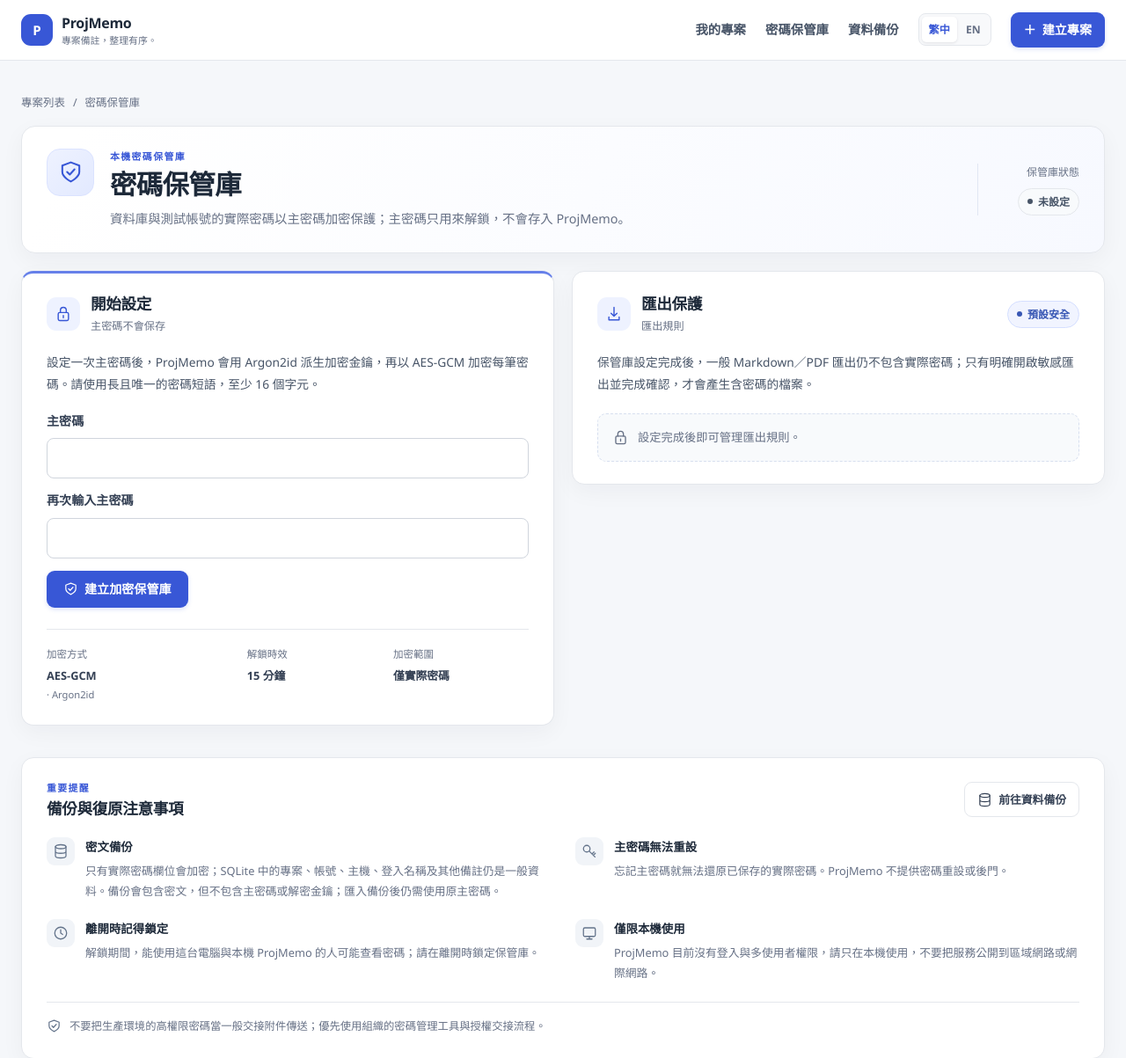
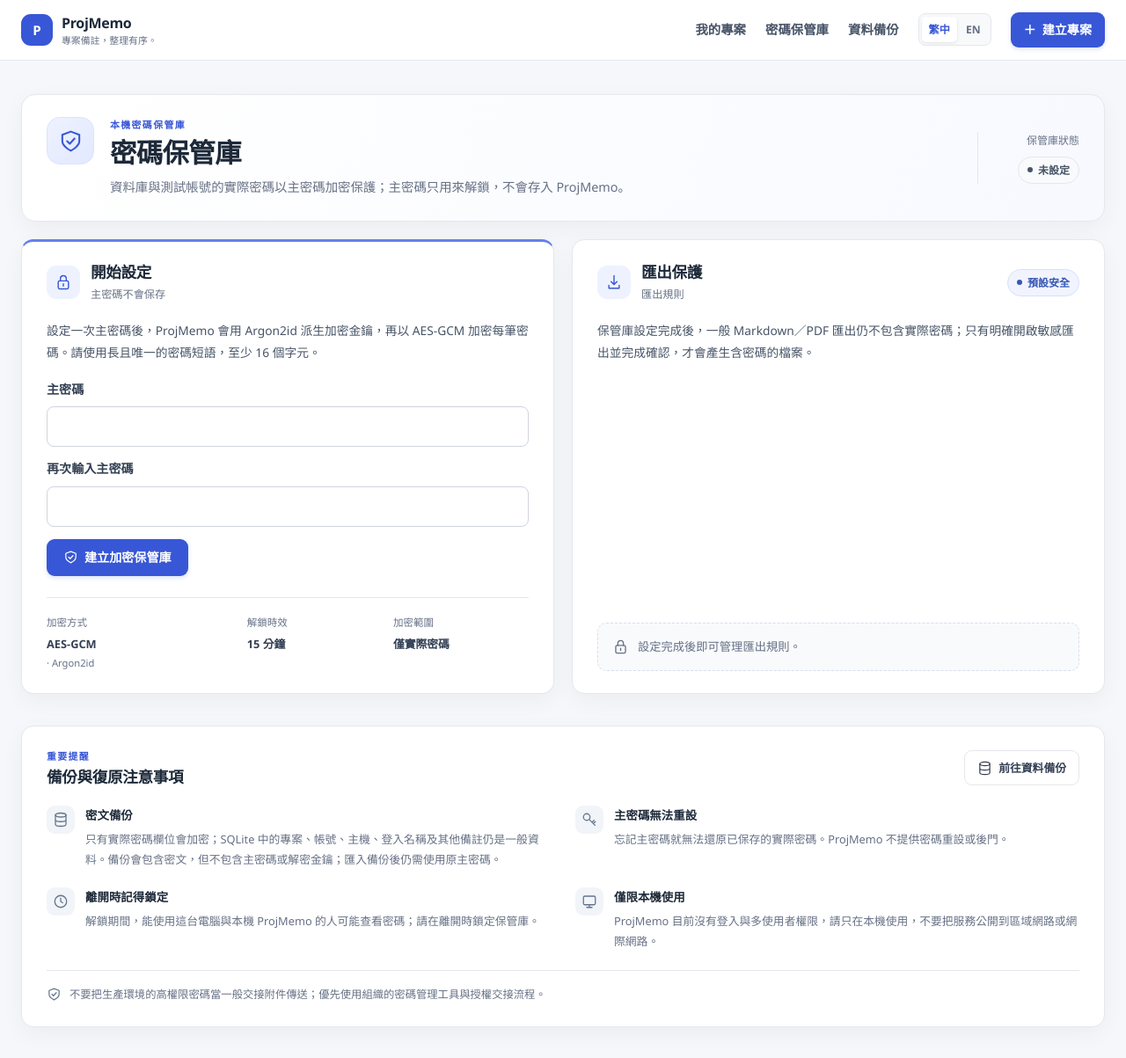
Before and after one commit to Zimkjdv/ProjMemo, a FastAPI app: page /settings/vault in a window 1280 px wide. Shown: the top 1203 px of the page at 88% size. Run offline with FastAPI, Linux system fonts and the light colour scheme; data comes from the database, SQL or seed files in the repository; data that the repository does not hold is empty.

Commit message:
ui: align vault cards and remove redundant breadcrumb
Stretch desktop vault cards to equal content-driven heights; align security facts and export controls at the bottom without fixed heights or clipped content.

Remove the vault breadcrumb while preserving main navigation, bump the stylesheet cache version, and extend bilingual UI regressions. Record 20 desktop layout checks and 83 passing Python tests in CHANGELOG.MD.

```diff
--- a/app/static/styles.css
+++ b/app/static/styles.css
@@ -524,8 +524,9 @@ html[lang="en"] .dashboard-hero .hero-title, html[lang="en"] .dashboard-hero .he
 .vault-emblem svg { width: 29px; height: 29px; }
 .vault-hero-status { display: flex; flex-shrink: 0; flex-direction: column; align-items: flex-end; gap: 8px; min-width: 116px; padding-left: 24px; border-left: 1px solid #e1e6f3; }
 .vault-status-label { color: var(--muted); font-size: .75rem; }
-.vault-workspace { display: grid; grid-template-columns: minmax(0, 1fr) minmax(0, 1fr); align-items: start; gap: 20px; margin-bottom: 20px; }
+.vault-workspace { display: grid; grid-template-columns: minmax(0, 1fr) minmax(0, 1fr); align-items: stretch; gap: 20px; margin-bottom: 20px; }
 .vault-panel, .vault-notice { min-width: 0; padding: 25px 28px; }
+.vault-panel { display: flex; flex-direction: column; }
 .vault-access-panel { border-top: 3px solid #6680e9; padding-top: 23px; }
 .vault-panel-heading { display: flex; align-items: center; gap: 12px; margin-bottom: 20px; }
 .vault-panel-heading h2 { font-size: 1.1rem; }
@@ -535,16 +536,16 @@ html[lang="en"] .dashboard-hero .hero-title, html[lang="en"] .dashboard-hero .he
 .vault-section-icon svg, .vault-rule-icon svg { width: 20px; height: 20px; }
 .vault-icon-open { color: #027a48; background: #ecfdf3; }
 .vault-panel-copy { margin-bottom: 18px; color: #475467; font-size: .86rem; line-height: 1.8; }
-.vault-form { display: grid; gap: 14px; }
+.vault-form { display: grid; gap: 14px; margin: 0 0 24px; }
 .vault-form label { margin: 0; }
 .vault-form input { min-height: 46px; margin-top: 8px; }
 .vault-form .button { justify-self: start; min-height: 42px; padding-right: 18px; padding-left: 18px; }
 .vault-page .button svg { width: 17px; height: 17px; flex-shrink: 0; }
-.vault-lock-form { margin: 18px 0 0; }
+.vault-lock-form { margin: 18px 0 24px; }
 .vault-unlocked-note { display: flex; align-items: flex-start; gap: 11px; padding: 15px; border: 1px solid #c9e9d6; border-radius: 10px; color: #175b3d; background: #f2fbf5; }
 .vault-unlocked-note svg { width: 20px; height: 20px; flex-shrink: 0; margin-top: 2px; }
 .vault-unlocked-note p { margin: 0; font-size: .86rem; line-height: 1.8; }
-.vault-facts { display: grid; grid-template-columns: 1.4fr 1fr 1fr; gap: 12px; margin: 24px 0 0; padding-top: 19px; border-top: 1px solid var(--line); }
+.vault-facts { display: grid; grid-template-columns: 1.4fr 1fr 1fr; gap: 12px; margin: auto 0 0; padding-top: 19px; border-top: 1px solid var(--line); }
 .vault-facts dt { margin-bottom: 5px; color: var(--muted); font-size: .72rem; }
 .vault-facts dd { margin: 0; color: #344054; font-size: .8rem; font-weight: 700; }
 .vault-facts dd span { display: block; margin-top: 2px; color: var(--muted); font-size: .7rem; font-weight: 500; }
@@ -555,14 +556,14 @@ html[lang="en"] .dashboard-hero .hero-title, html[lang="en"] .dashboard-hero .he
 .vault-state-warning { border-color: #fedf89; color: #b54708; background: #fffaeb; }
 .vault-export-enabled { border-color: #fedf89; }
 .export-vault-panel .security-warning { margin: 0 0 16px; }
-.export-policy-form { display: grid; gap: 14px; padding-top: 16px; border-top: 1px solid var(--line); }
+.export-policy-form { display: grid; gap: 14px; margin-top: auto; padding-top: 16px; border-top: 1px solid var(--line); }
 .export-policy-form .vault-policy-option { align-items: flex-start; gap: 11px; margin: 0; padding: 13px 14px; border: 1px solid var(--line); border-radius: 9px; background: #f8fafc; cursor: pointer; }
 .vault-policy-option input { width: 18px; height: 18px; flex-shrink: 0; margin-top: 2px; accent-color: var(--primary); }
 .vault-policy-option strong { display: block; font-size: .82rem; font-weight: 650; line-height: 1.7; }
 .vault-policy-option small { display: block; margin-top: 3px; color: var(--muted); font-size: .72rem; font-weight: 400; }
 .export-policy-form .button { justify-self: end; }
 .vault-policy-help { margin: 0; color: var(--muted); font-size: .76rem; }
-.vault-policy-pending { display: flex; align-items: center; gap: 10px; margin-top: 20px; padding: 16px; border: 1px dashed #d7dfef; border-radius: 10px; color: var(--muted); background: #f8fafc; font-size: .83rem; }
+.vault-policy-pending { display: flex; align-items: center; gap: 10px; margin-top: auto; padding: 16px; border: 1px dashed #d7dfef; border-radius: 10px; color: var(--muted); background: #f8fafc; font-size: .83rem; }
 .vault-policy-pending svg { width: 19px; height: 19px; flex-shrink: 0; }
 .security-warning { padding: 11px 13px; border: 1px solid #fedf89; border-radius: 9px; color: #7a2e0e; background: #fffaeb; font-size: .82rem; }
 .vault-notice-heading { display: flex; align-items: center; justify-content: space-between; gap: 20px; margin-bottom: 20px; }
--- a/app/templates/base.html
+++ b/app/templates/base.html
@@ -6,7 +6,7 @@
     <title>{% block title %}ProjMemo{% endblock %}</title>
     <meta name="referrer" content="same-origin">
     <meta name="csrf-token" content="{{ csrf_token }}">
-    <link rel="stylesheet" href="{{ url_for('static', path='styles.css') }}?v=20261013-vault-workspace">
+    <link rel="stylesheet" href="{{ url_for('static', path='styles.css') }}?v=20261013-vault-equal-height">
   </head>
   <body>
     <header class="site-header">
--- a/app/templates/vault.html
+++ b/app/templates/vault.html
@@ -15,7 +15,6 @@
 {%- endmacro %}
 {% block content %}
 <div class="vault-page" data-vault-state="{{ 'setup' if not vault_configured else 'unlocked' if vault_unlocked else 'locked' }}">
-<nav class="breadcrumb" aria-label="{{ t('頁面路徑') }}"><a href="/">{{ t("專案列表") }}</a><span aria-hidden="true">/</span><span>{{ t("密碼保管庫") }}</span></nav>
 <section class="page-hero vault-hero" aria-labelledby="vault-title">
   <div class="vault-hero-copy">
     <span class="vault-emblem">{{ vault_icon('shield') }}</span>
```
Also changed, not shown: tests/test_vault_ui.py (+3 -0 lines), CHANGELOG.MD.
